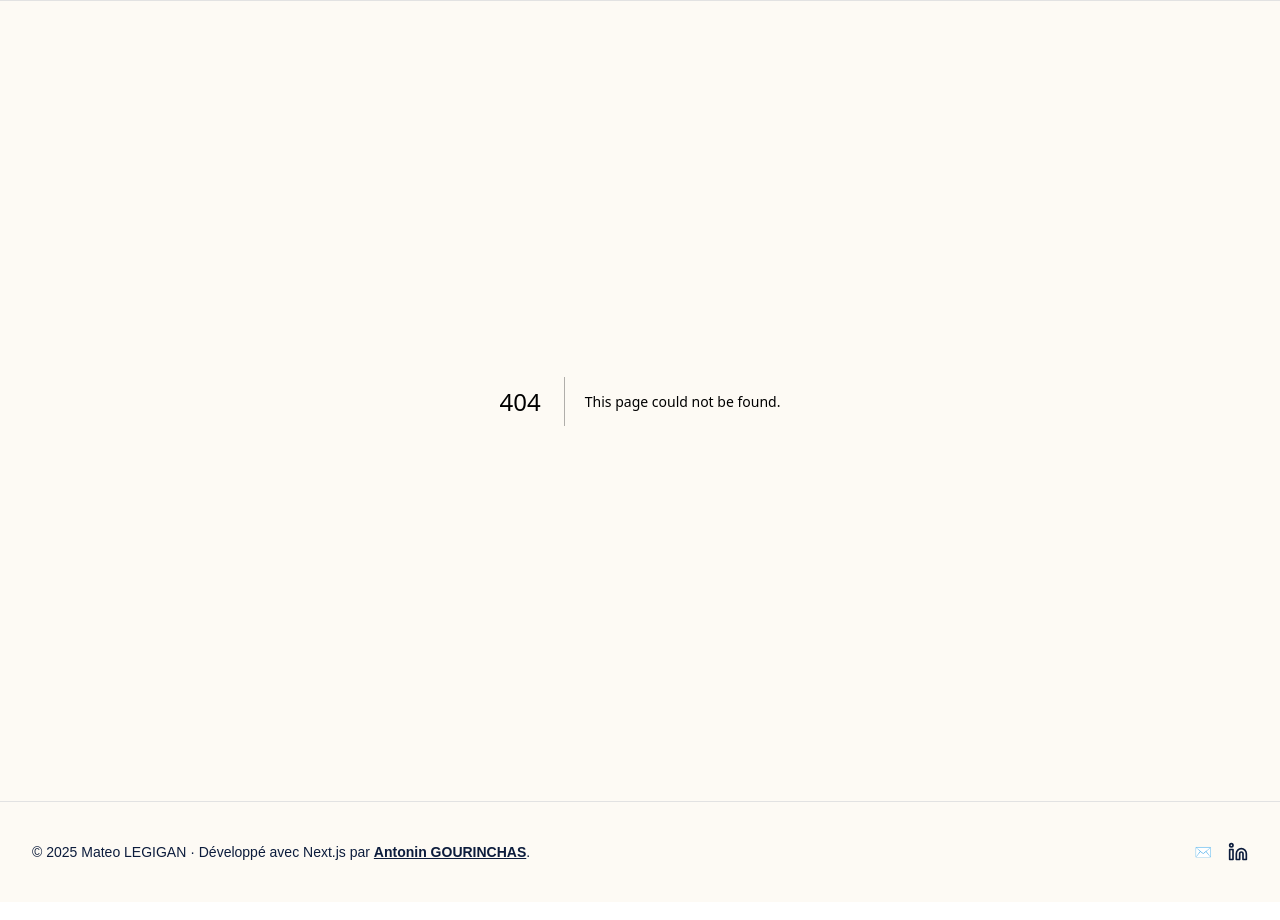
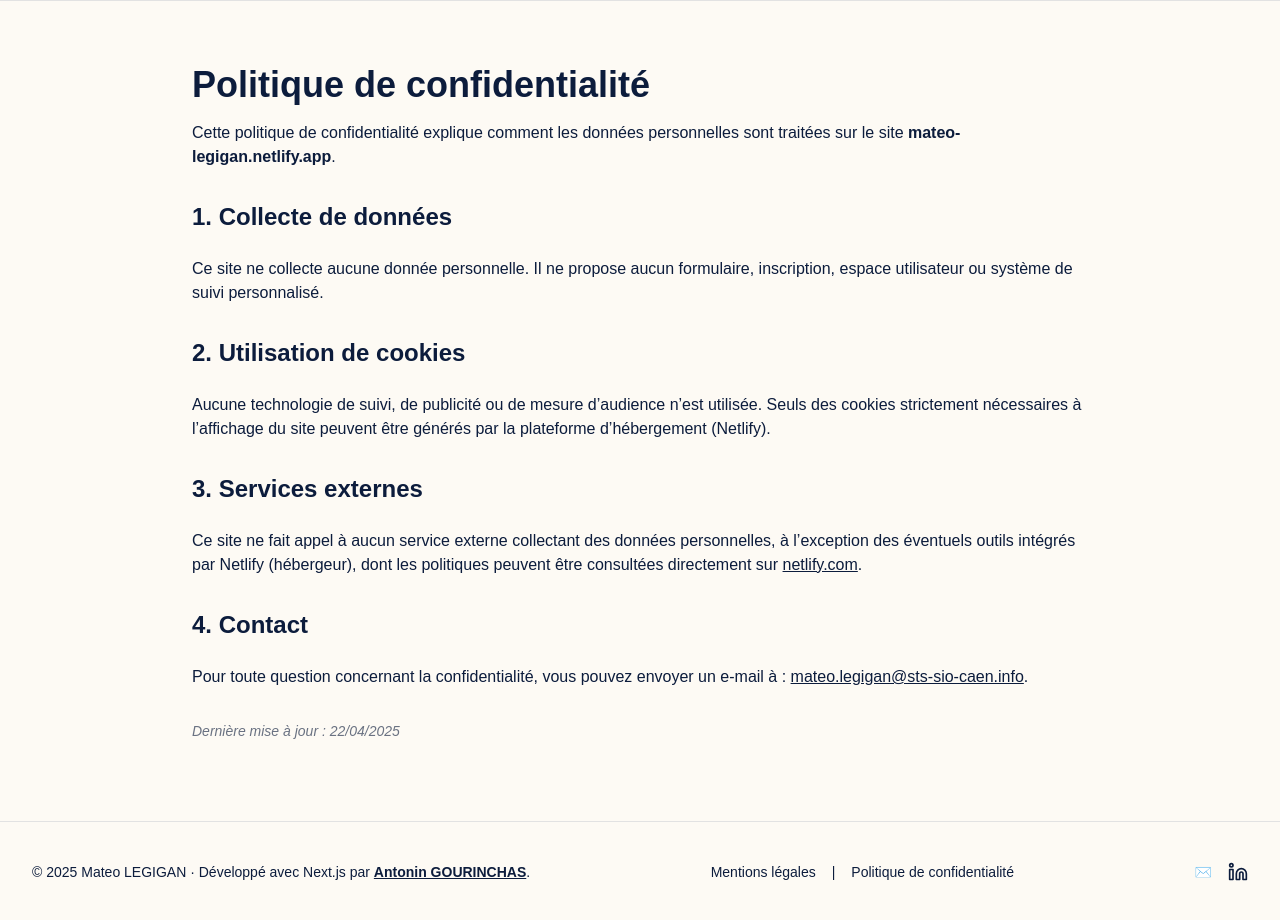
Before and after one commit to Skrylleur/Portfolio-Mateo, a Next.js app: page /confidentialite in a window 1280 px wide. Before the commit this address had no page. Shown: the part 80-1000 px from the top of the page. Built offline with nearby package versions, Linux system fonts and the light colour scheme.

Commit message:
Ajout politique de confidentialité et mentions légales

```diff
--- /dev/null
+++ b/src/app/confidentialite/page.tsx
@@ -0,0 +1,40 @@
+'use client'
+
+export default function ConfidentialitePage() {
+  return (
+    <main className="min-h-screen bg-[#fdfaf4] text-[#0c1c3c] px-8 pt-16 pb-20">
+      <div className="max-w-4xl mx-auto space-y-6">
+        <h1 className="text-4xl font-bold mb-4">Politique de confidentialité</h1>
+
+        <p>
+          Cette politique de confidentialité explique comment les données personnelles sont traitées sur le site <strong>mateo-legigan.netlify.app</strong>.
+        </p>
+
+        <h2 className="text-2xl font-semibold mt-8">1. Collecte de données</h2>
+        <p>
+          Ce site ne collecte aucune donnée personnelle. Il ne propose aucun formulaire, inscription, espace utilisateur ou système de suivi personnalisé.
+        </p>
+
+        <h2 className="text-2xl font-semibold mt-8">2. Utilisation de cookies</h2>
+        <p>
+          Aucune technologie de suivi, de publicité ou de mesure d’audience n’est utilisée. Seuls des cookies strictement nécessaires à l’affichage du site peuvent être générés par la plateforme d’hébergement (Netlify).
+        </p>
+
+        <h2 className="text-2xl font-semibold mt-8">3. Services externes</h2>
+        <p>
+          Ce site ne fait appel à aucun service externe collectant des données personnelles, à l’exception des éventuels outils intégrés par Netlify (hébergeur), dont les politiques peuvent être consultées directement sur <a href="https://www.netlify.com/gdpr/" target="_blank" rel="noopener noreferrer" className="underline hover:text-[#2d5fff]">netlify.com</a>.
+        </p>
+
+        <h2 className="text-2xl font-semibold mt-8">4. Contact</h2>
+        <p>
+          Pour toute question concernant la confidentialité, vous pouvez envoyer un e-mail à :{' '}
+          <a href="mailto:antonin.gourinchas@gmail.com" className="underline hover:text-[#2d5fff]">mateo.legigan@sts-sio-caen.info</a>.
+        </p>
+
+        <p className="mt-8 text-sm text-gray-500 italic">
+          Dernière mise à jour : {new Date().toLocaleDateString('fr-FR')}
+        </p>
+      </div>
+    </main>
+  )
+}
--- /dev/null
+++ b/src/app/mentions-legales/page.tsx
@@ -0,0 +1,19 @@
+export default function MentionsLegales() {
+    return(
+        <main className="flex flex-col items-center justify-start px-8 pt-16 pb-20 w-full bg-[#fdfaf4] text-[#0c1c3c]">
+            <div className="max-w-4xl mx-auto space-y-6">
+                <h1 className="text-3xl font-bold">Mentions Légales</h1>
+
+                <p><strong>Nom : </strong> Antonin Gourinchas</p>
+                <p><strong>Adresse : </strong>Caen</p>
+                <p><strong>Email : </strong> antonin.gourinchas@gmail.com</p>
+
+                <p><strong>Hébergeur :</strong> Netlify, Inc. <br />
+                44 Montgomery Street, Suite 300, San Francisco, California 94104 <br />
+                <a href="https://www.netlify.com/">www.netlify.com</a></p>
+
+                <p>Ce site est un portfolio publié à titre non lucratif.</p>
+            </div>
+        </main>
+    )
+}
--- a/src/components/Footer.tsx
+++ b/src/components/Footer.tsx
@@ -1,3 +1,4 @@
+import Link from 'next/link'
 import { Linkedin } from 'lucide-react'
 
 export default function Footer() {
@@ -5,6 +6,7 @@ export default function Footer() {
     <footer className="w-full bg-[#fdfaf4] text-[#0c1c3c] border-t border-[#e2e2e2]">
       <div className="max-w-7xl mx-auto px-8 py-10 flex flex-col md:flex-row justify-between items-center gap-6 text-sm">
 
+        {/* Texte gauche */}
         <p className="text-center md:text-left">
           &copy; {new Date().getFullYear()} Mateo LEGIGAN · Développé avec Next.js par{' '}
           <a
@@ -17,6 +19,18 @@ export default function Footer() {
           </a>.
         </p>
 
+        {/* Bloc liens légaux */}
+        <div className="flex gap-4 items-center">
+          <Link href="/mentions-legales" className="hover:text-[#2d5fff] transition">
+            Mentions légales
+          </Link>
+          <span>|</span>
+          <Link href="/confidentialite" className="hover:text-[#2d5fff] transition">
+            Politique de confidentialité
+          </Link>
+        </div>
+
+        {/* Icônes sociales */}
         <div className="flex gap-4">
           <a
             href="mailto:mateo.legigan@sts-sio-caen.info"
```
Lines whose indentation alone changed are shown as unchanged.
